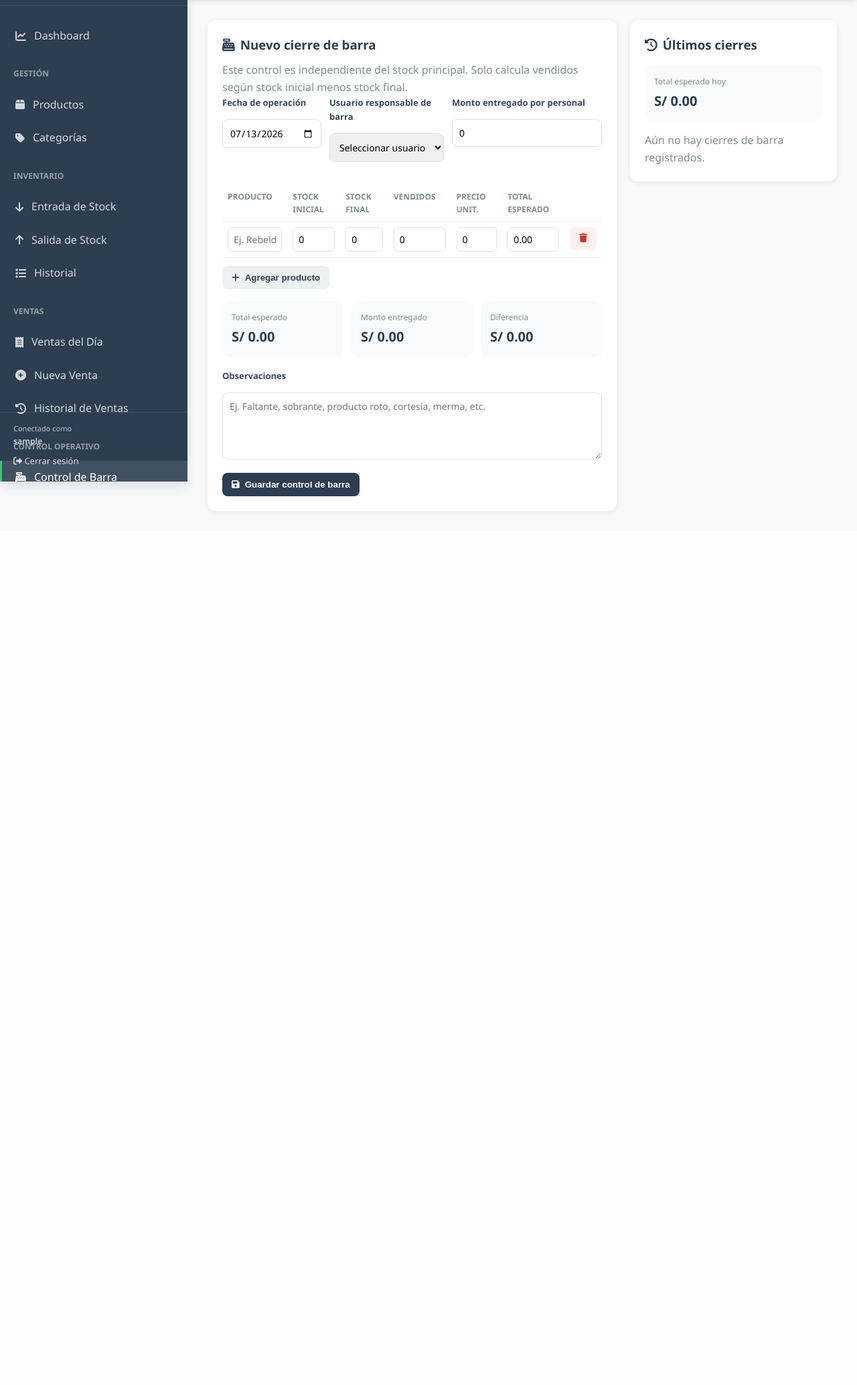
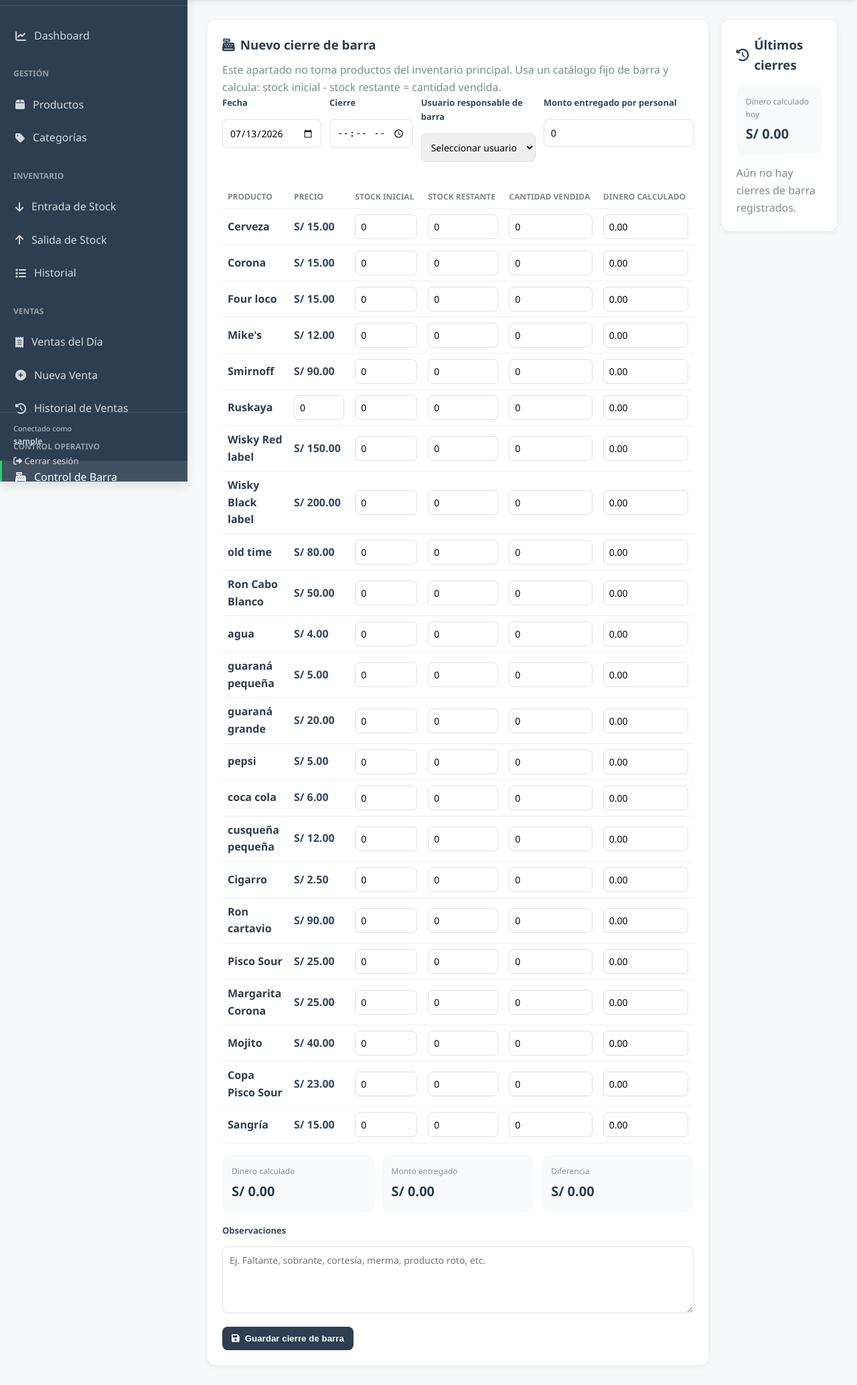
Before and after one commit to AzaeroDiego/InventarioApp, a Flask app: page /barra in a window 1280 px wide. Shown: the part 81-2149 px from the top of the page at 67% size. Before the commit the page ends 847 px from the top, so only its background shows below. Run offline with Flask 3, Linux system fonts and the light colour scheme; the visitor is signed in with stand-in values (Sample User, id 1); data comes from the database, SQL or seed files in the repository; data that the repository does not hold is empty.

Commit message:
Actualizar vista de barra con catalogo fijo

```diff
--- a/templates/main/control_barra.html
+++ b/templates/main/control_barra.html
@@ -7,7 +7,7 @@
 <style>
     .barra-grid {
         display: grid;
-        grid-template-columns: 1.4fr 1fr;
+        grid-template-columns: 1.45fr 1fr;
         gap: 20px;
         align-items: start;
     }
@@ -29,7 +29,7 @@
 
     .form-row {
         display: grid;
-        grid-template-columns: repeat(3, 1fr);
+        grid-template-columns: repeat(4, 1fr);
         gap: 12px;
         margin-bottom: 14px;
     }
@@ -66,13 +66,14 @@
         border-bottom: 1px solid #ecf0f1;
         padding: 8px;
         text-align: left;
-        vertical-align: top;
+        vertical-align: middle;
     }
 
     .productos-table th {
         font-size: 12px;
         color: #7f8c8d;
         text-transform: uppercase;
+        white-space: nowrap;
     }
 
     .productos-table input {
@@ -81,6 +82,17 @@
         border: 1px solid #dce1e7;
         border-radius: 7px;
         padding: 8px;
+    }
+
+    .producto-nombre {
+        font-weight: 700;
+        color: #2c3e50;
+    }
+
+    .precio-fijo {
+        font-weight: 700;
+        color: #34495e;
+        white-space: nowrap;
     }
 
     .btn-barra {
@@ -97,16 +109,6 @@
     .btn-primary-barra {
         background: #2c3e50;
         color: white;
-    }
-
-    .btn-secondary-barra {
-        background: #ecf0f1;
-        color: #2c3e50;
-    }
-
-    .btn-danger-barra {
-        background: #fee;
-        color: #c0392b;
     }
 
     .totales-box {
@@ -170,7 +172,7 @@
         }
 
         .productos-table {
-            min-width: 720px;
+            min-width: 850px;
         }
 
         .table-responsive {
@@ -183,14 +185,19 @@
     <div class="barra-card">
         <h3><i class="fas fa-cash-register"></i> Nuevo cierre de barra</h3>
         <p style="color:#7f8c8d; margin-top:-6px;">
-            Este control es independiente del stock principal. Solo calcula vendidos según stock inicial menos stock final.
+            Este apartado no toma productos del inventario principal. Usa un catálogo fijo de barra y calcula: stock inicial - stock restante = cantidad vendida.
         </p>
 
         <form method="POST" id="formControlBarra">
             <div class="form-row">
                 <div class="form-group">
-                    <label>Fecha de operación</label>
+                    <label>Fecha</label>
                     <input type="date" name="fecha_operacion" value="{{ hoy }}" required>
+                </div>
+
+                <div class="form-group">
+                    <label>Cierre</label>
+                    <input type="time" name="hora_cierre">
                 </div>
 
                 <div class="form-group">
@@ -214,37 +221,41 @@
                     <thead>
                         <tr>
                             <th>Producto</th>
+                            <th>Precio</th>
                             <th>Stock inicial</th>
-                            <th>Stock final</th>
-                            <th>Vendidos</th>
-                            <th>Precio unit.</th>
-                            <th>Total esperado</th>
-                            <th></th>
+                            <th>Stock restante</th>
+                            <th>Cantidad vendida</th>
+                            <th>Dinero calculado</th>
                         </tr>
                     </thead>
                     <tbody id="productosBody">
-                        <tr>
-                            <td><input type="text" name="producto[]" placeholder="Ej. Rebelde paquete" required></td>
-                            <td><input type="number" name="stock_inicial[]" class="stock-inicial" min="0" value="0" required></td>
-                            <td><input type="number" name="stock_final[]" class="stock-final" min="0" value="0" required></td>
-                            <td><input type="number" class="vendidos" value="0" readonly></td>
-                            <td><input type="number" name="precio_unitario[]" class="precio-unitario" min="0" step="0.01" value="0" required></td>
-                            <td><input type="number" class="total-esperado" value="0.00" readonly></td>
-                            <td><button type="button" class="btn-barra btn-danger-barra" onclick="eliminarFila(this)"><i class="fas fa-trash"></i></button></td>
-                        </tr>
+                        {% for item in catalogo_barra %}
+                            <tr>
+                                <td>
+                                    <span class="producto-nombre">{{ item.producto }}</span>
+                                    <input type="hidden" name="producto[]" value="{{ item.producto }}">
+                                </td>
+                                <td>
+                                    {% if item.precio > 0 %}
+                                        <span class="precio-fijo">S/ {{ '%.2f'|format(item.precio) }}</span>
+                                        <input type="hidden" name="precio_unitario[]" class="precio-unitario" value="{{ item.precio }}">
+                                    {% else %}
+                                        <input type="number" name="precio_unitario[]" class="precio-unitario" min="0" step="0.01" value="0" placeholder="Precio">
+                                    {% endif %}
+                                </td>
+                                <td><input type="number" name="stock_inicial[]" class="stock-inicial" min="0" value="0"></td>
+                                <td><input type="number" name="stock_final[]" class="stock-final" min="0" value="0"></td>
+                                <td><input type="number" class="vendidos" value="0" readonly></td>
+                                <td><input type="number" class="total-esperado" value="0.00" readonly></td>
+                            </tr>
+                        {% endfor %}
                     </tbody>
                 </table>
             </div>
 
-            <div style="margin-top:12px;">
-                <button type="button" class="btn-barra btn-secondary-barra" onclick="agregarFila()">
-                    <i class="fas fa-plus"></i> Agregar producto
-                </button>
-            </div>
-
             <div class="totales-box">
                 <div class="total-item">
-                    <span>Total esperado</span>
+                    <span>Dinero calculado</span>
                     <strong id="totalEsperadoVista">S/ 0.00</strong>
                 </div>
                 <div class="total-item">
@@ -259,12 +270,12 @@
 
             <div class="form-group">
                 <label>Observaciones</label>
-                <textarea name="observaciones" rows="3" placeholder="Ej. Faltante, sobrante, producto roto, cortesía, merma, etc."></textarea>
+                <textarea name="observaciones" rows="3" placeholder="Ej. Faltante, sobrante, cortesía, merma, producto roto, etc."></textarea>
             </div>
 
             <div style="margin-top:18px; display:flex; gap:10px; flex-wrap:wrap;">
                 <button type="submit" class="btn-barra btn-primary-barra">
-                    <i class="fas fa-save"></i> Guardar control de barra
+                    <i class="fas fa-save"></i> Guardar cierre de barra
                 </button>
             </div>
         </form>
@@ -273,7 +284,7 @@
     <div class="barra-card">
         <h3><i class="fas fa-clock-rotate-left"></i> Últimos cierres</h3>
         <div class="total-item" style="margin-bottom:16px;">
-            <span>Total esperado hoy</span>
+            <span>Dinero calculado hoy</span>
             <strong>S/ {{ '%.2f'|format(total_dia) }}</strong>
         </div>
 
@@ -282,7 +293,8 @@
                 <div class="historial-item">
                     <div class="historial-head">
                         <div>
-                            <strong>{{ control.fecha_operacion.strftime('%d/%m/%Y') }}</strong><br>
+                            <strong>{{ control.fecha_operacion.strftime('%d/%m/%Y') }}</strong>
+                            {% if control.hora_cierre %}<strong> - {{ control.hora_cierre }}</strong>{% endif %}<br>
                             <span style="font-size:13px; color:#7f8c8d;">Responsable: {{ control.responsable.nombre_completo }}</span>
                         </div>
                         <div style="text-align:right;">
@@ -298,7 +310,7 @@
                     </div>
                     {% for detalle in control.detalles %}
                         <div class="detalle-mini">
-                            {{ detalle.producto }}: {{ detalle.stock_inicial }} - {{ detalle.stock_final }} = {{ detalle.vendidos }} vendidos × S/ {{ '%.2f'|format(detalle.precio_unitario) }}
+                            {{ detalle.producto }}: inicial {{ detalle.stock_inicial }} - restante {{ detalle.stock_final }} = {{ detalle.vendidos }} vendido(s) × S/ {{ '%.2f'|format(detalle.precio_unitario) }} = S/ {{ '%.2f'|format(detalle.total_esperado) }}
                         </div>
                     {% endfor %}
                     {% if control.observaciones %}
@@ -321,9 +333,9 @@
 
     function recalcularFila(fila) {
         const inicial = parseInt(fila.querySelector('.stock-inicial').value || 0, 10);
-        const final = parseInt(fila.querySelector('.stock-final').value || 0, 10);
+        const restante = parseInt(fila.querySelector('.stock-final').value || 0, 10);
         const precio = parseFloat(fila.querySelector('.precio-unitario').value || 0);
-        const vendidos = Math.max(inicial - final, 0);
+        const vendidos = Math.max(inicial - restante, 0);
         const total = vendidos * precio;
 
         fila.querySelector('.vendidos').value = vendidos;
@@ -345,33 +357,6 @@
         document.getElementById('diferenciaVista').textContent = formatearSoles(diferencia);
     }
 
-    function agregarFila() {
-        const body = document.getElementById('productosBody');
-        const fila = document.createElement('tr');
-        fila.innerHTML = `
-            <td><input type="text" name="producto[]" placeholder="Ej. Ron Cartavio" required></td>
-            <td><input type="number" name="stock_inicial[]" class="stock-inicial" min="0" value="0" required></td>
-            <td><input type="number" name="stock_final[]" class="stock-final" min="0" value="0" required></td>
-            <td><input type="number" class="vendidos" value="0" readonly></td>
-            <td><input type="number" name="precio_unitario[]" class="precio-unitario" min="0" step="0.01" value="0" required></td>
-            <td><input type="number" class="total-esperado" value="0.00" readonly></td>
-            <td><button type="button" class="btn-barra btn-danger-barra" onclick="eliminarFila(this)"><i class="fas fa-trash"></i></button></td>
-        `;
-        body.appendChild(fila);
-        fila.querySelectorAll('input').forEach(input => input.addEventListener('input', recalcularTotales));
-        recalcularTotales();
-    }
-
-    function eliminarFila(boton) {
-        const filas = document.querySelectorAll('#productosBody tr');
-        if (filas.length === 1) {
-            alert('Debe existir al menos una fila de producto.');
-            return;
-        }
-        boton.closest('tr').remove();
-        recalcularTotales();
-    }
-
     document.querySelectorAll('#productosBody input, #montoEntregado').forEach(input => {
         input.addEventListener('input', recalcularTotales);
     });
@@ -380,15 +365,15 @@
         let valido = true;
         document.querySelectorAll('#productosBody tr').forEach(fila => {
             const inicial = parseInt(fila.querySelector('.stock-inicial').value || 0, 10);
-            const final = parseInt(fila.querySelector('.stock-final').value || 0, 10);
-            if (final > inicial) {
+            const restante = parseInt(fila.querySelector('.stock-final').value || 0, 10);
+            if (restante > inicial) {
                 valido = false;
             }
         });
 
         if (!valido) {
             e.preventDefault();
-            alert('Revisa los productos: el stock final no puede ser mayor al stock inicial.');
+            alert('Revisa los productos: el stock restante no puede ser mayor al stock inicial.');
         }
     });
 
```
